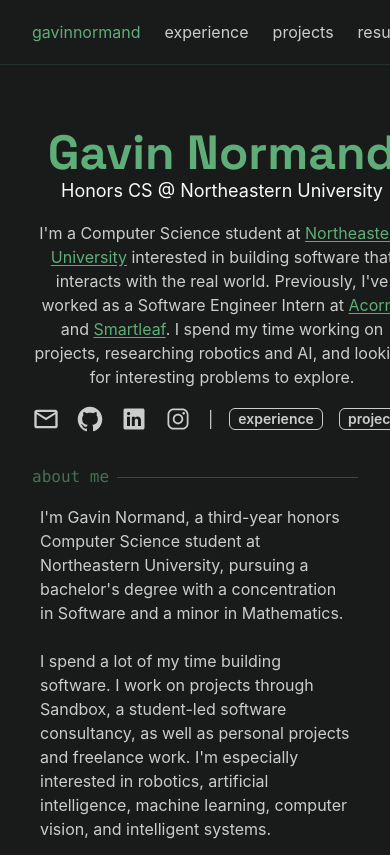
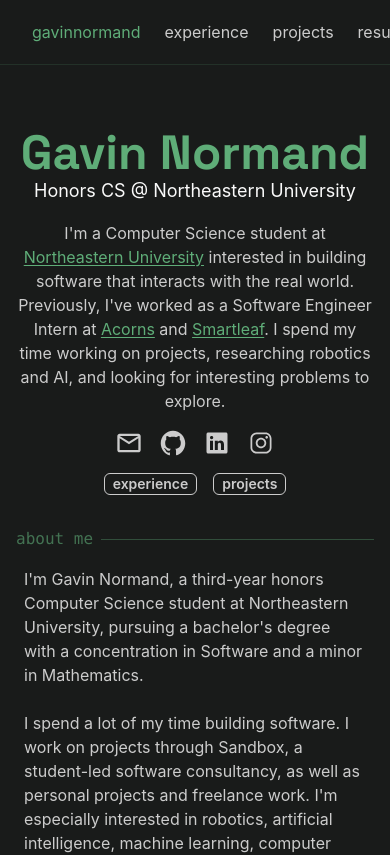
Before and after one commit to gavinnormand/website, a React (Vite) app: page / in a window 390 px wide. Shown: the top 855 px of the page. Built offline with nearby package versions, Linux system fonts and the light colour scheme; no server answers.

Commit message:
Fix mobile responsiveness and documentation

```diff
--- a/src/App.tsx
+++ b/src/App.tsx
@@ -10,7 +10,7 @@ function App() {
   return (
     <BrowserRouter>
       <Nav />
-      <div className="mx-auto max-w-3xl px-8 py-8">
+      <div className="mx-auto max-w-3xl px-4 py-8 md:px-8">
         <Routes>
           <Route path="/" element={<Home />} />
           <Route path="/experience" element={<Experience />} />
--- a/src/components/Experience/ExperienceCard.tsx
+++ b/src/components/Experience/ExperienceCard.tsx
@@ -3,12 +3,15 @@ import type { ExperienceType } from "../../types/ExperienceType";
 function ExperienceCard({ experience }: { experience: ExperienceType }) {
   return (
     <div className="flex w-full flex-col items-center gap-6 md:flex-row">
+      {/* Logo */}
       <a href={experience.logo.link} target="_blank" className="shrink-0">
         <img
           src={experience.logo.src}
           className="h-16 w-16 rounded-md transition duration-200 hover:shadow-[0_0_10px_#FFFFFF]"
         />
       </a>
+
+      {/* Info */}
       <div className="text-secondary-text flex w-full flex-col">
         <div className="text-primary-text flex flex-col items-center justify-between md:flex-row">
           <p className="font-medium">{experience.title}</p>
--- a/src/pages/Home.tsx
+++ b/src/pages/Home.tsx
@@ -51,7 +51,8 @@ function Home() {
             and looking for interesting problems to explore.
           </p>
           {/* Info lander socials */}
-          <div className="text-secondary-text flex flex-row items-center justify-center gap-4 md:justify-start">
+          <div className="text-secondary-text flex flex-col items-center justify-center gap-4 md:flex-row md:justify-start">
+            <div className="flex flex-row gap-4">
               <a
                 target="_blank"
                 href="mailto:normandgavin@gmail.com"
@@ -80,9 +81,12 @@ function Home() {
               >
                 <IoLogoInstagram size={28} />
               </a>
-            <p>|</p>
+            </div>
+            <p className="hidden md:block">|</p>
+            <div className="flex flex-row gap-4">
               <PageLink page={"experience"} link={"/experience"} size={24} />
               <PageLink page={"projects"} link={"/projects"} size={24} />
+            </div>
           </div>
         </div>
 
@@ -125,8 +129,7 @@ function Home() {
           <br />I grew up in Millstone, New Jersey, and now spend most of the
           year in Boston. Outside of tech, I'm usually outdoors or spending time
           with friends, family, and my dog. I enjoy pickup basketball, hiking,
-          biking, running, skiing, tennis, music, and watching the
-          NBA and NFL.
+          biking, running, skiing, tennis, music, and watching the NBA and NFL.
         </p>
       </div>
 
```
Also changed, not shown: src/components/projects/ProjectCard.tsx (+6 -1 lines). Lines whose indentation alone changed are shown as unchanged.
